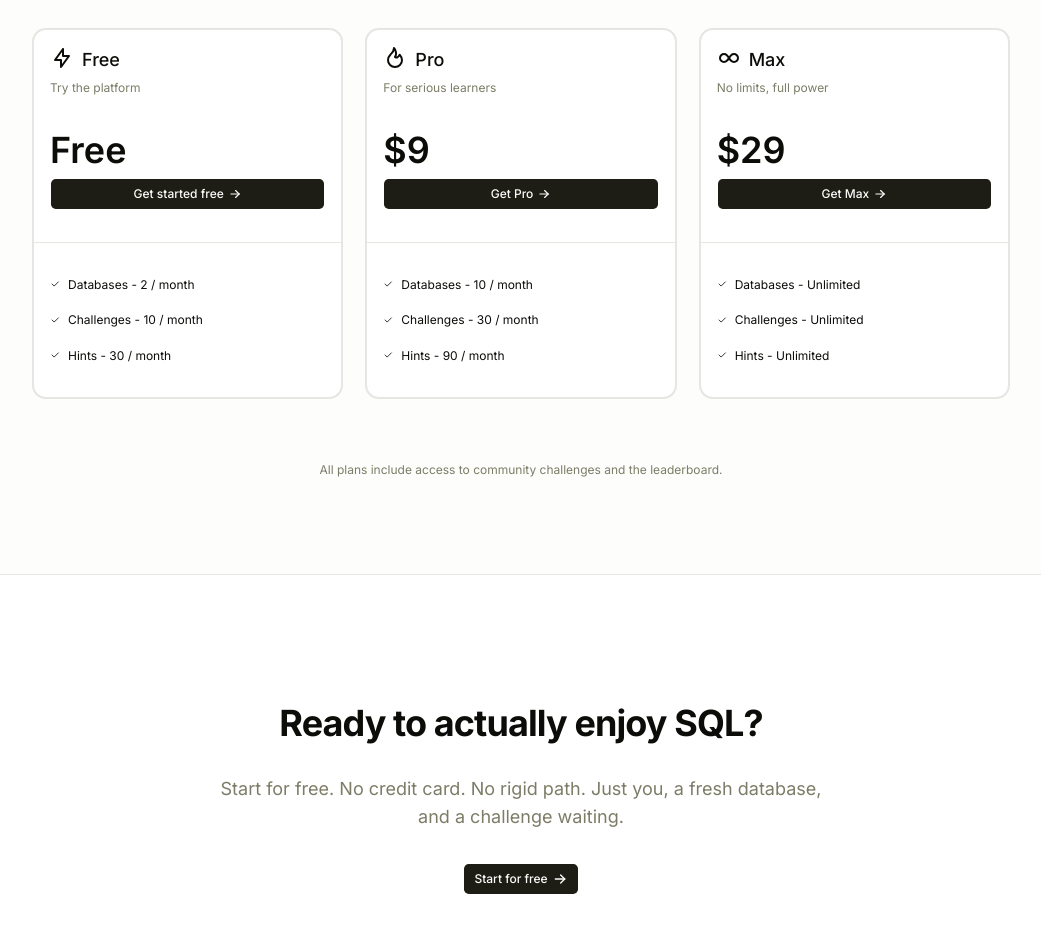
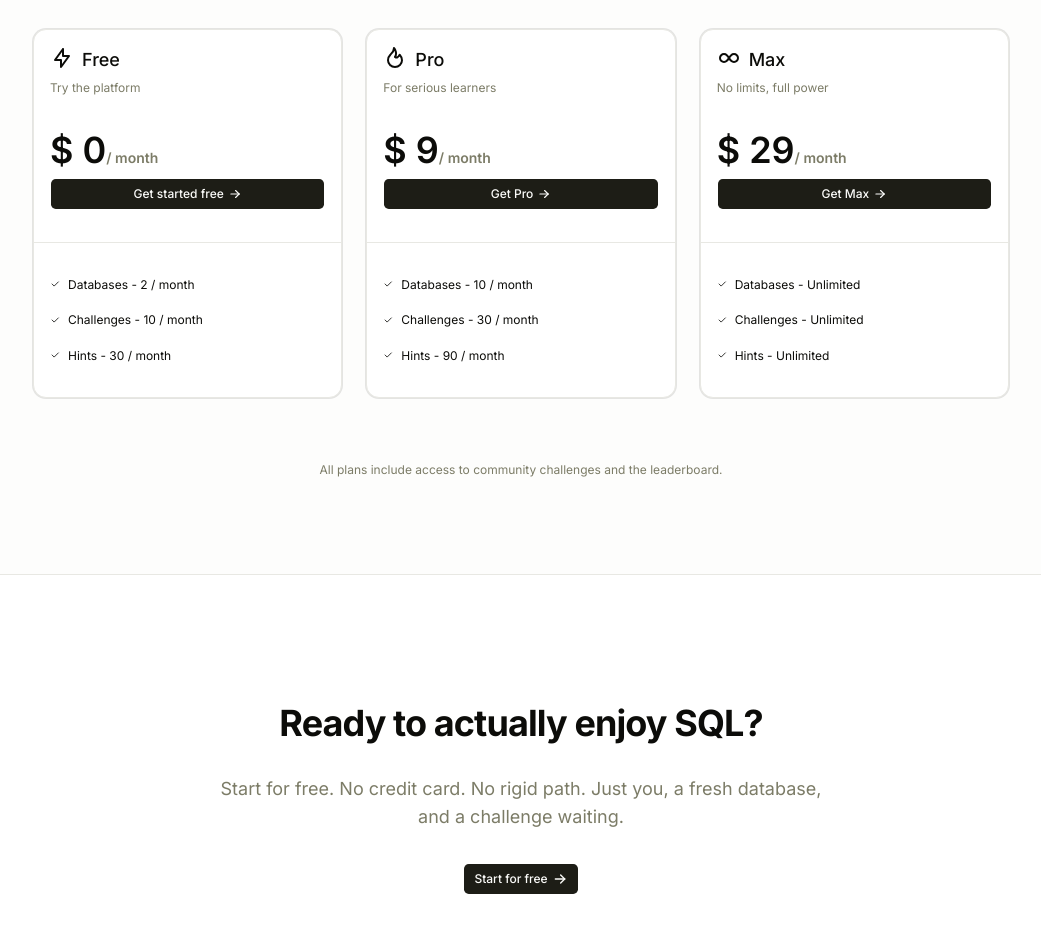
Before and after one commit to hoanghaoha/querizer, a Next.js app in the folder frontend/: page / in a window 1280 px wide. Shown: the part 2280-3207 px from the top of the page, without its empty margins (119-1160 px from the left). Built offline with nearby package versions, Linux system fonts and the light colour scheme.

Commit message:
fix: price/ month

```diff
--- a/frontend/app/(main)/plan/page.tsx
+++ b/frontend/app/(main)/plan/page.tsx
@@ -33,7 +33,7 @@ const Page = () => {
                   <CardDescription>{plan.tagline}</CardDescription>
                 </CardHeader>
                 <CardContent className="p-4 flex flex-col gap-2">
-                  <p className="text-4xl font-semibold">$ {plan.price}</p>
+                  <p className="text-4xl font-semibold">$ {plan.price}<span className="text-sm text-muted-foreground">/ month</span></p>
                   <Button size="lg" disabled={activePlan} onClick={action}>
                     {loading ? <IconLoader2 className="animate-spin" /> : null}
                     {activePlan ? "Active Plan" : `Get ${plan.title}`}
--- a/frontend/components/landing/pricing.tsx
+++ b/frontend/components/landing/pricing.tsx
@@ -27,7 +27,7 @@ const Pricing = () => {
               </CardHeader>
               <CardContent className="p-4 flex flex-col gap-2">
                 <p className="text-4xl font-semibold">
-                  {plan.price === 0 ? "Free" : `$${plan.price}`}
+                  $ {plan.price}<span className="text-sm text-muted-foreground">/ month</span>
                 </p>
                 <Button size="lg" asChild>
                   <Link href="/signin">
```
